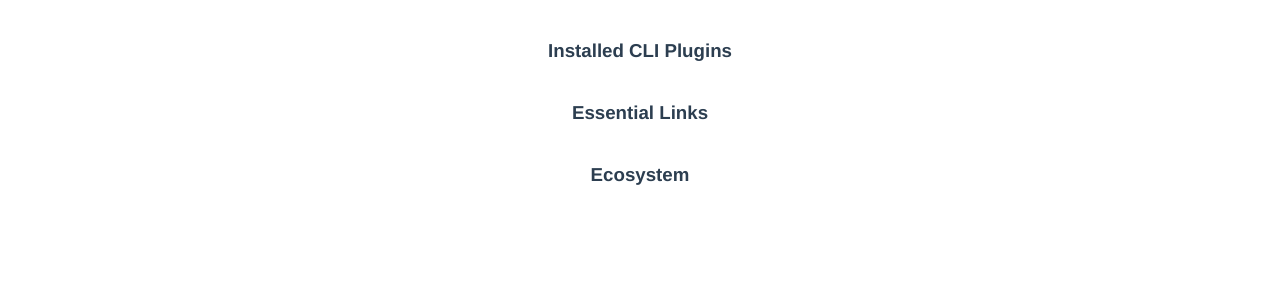
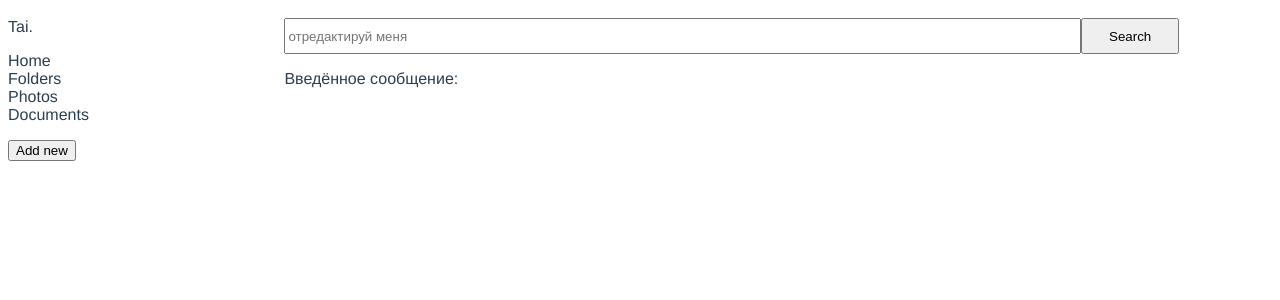
Before and after one commit to TaisiiaFenz/myTai, a Vue app: page / in a window 1280 px wide. Shown: the top 300 px of the page. Built offline with nearby package versions, Linux system fonts and the light colour scheme.

Commit message:
make structure

```diff
--- a/src/App.vue
+++ b/src/App.vue
@@ -27,7 +27,6 @@
   font-family: Avenir, Helvetica, Arial, sans-serif;
   -webkit-font-smoothing: antialiased;
   -moz-osx-font-smoothing: grayscale;
-  text-align: center;
   color: #2c3e50;
 }
 
--- a/src/components/Search/searchInput.vue
+++ b/src/components/Content/MainContent.vue
@@ -4,7 +4,7 @@
 
 <script>
     export default {
-        name: "searchInput"
+        name: "MainContent"
     }
 </script>
 
--- a/src/components/MainPage.vue
+++ b/src/components/MainPage.vue
@@ -1,32 +1,34 @@
 <template>
-    <div class="hello">
-        <h3>Installed CLI Plugins</h3>
-        <h3>Essential Links</h3>
-        <h3>Ecosystem</h3>
+    <div class="main">
+        <SearchInput/>
+        <MainNavigation/>
     </div>
 </template>
 
 <script>
+    import SearchInput from './Search/SearchInput.vue'
+    import MainNavigation from './NavBar/MainNavigation.vue'
+
     export default {
         name: "MainPage",
+        components: {
+            SearchInput,
+            MainNavigation
+        },
         props: {}
     };
 </script>
 
 <!-- Add "scoped" attribute to limit CSS to this component only -->
 <style scoped>
+    .main {
+        padding-top: 10px;
+    }
     h3 {
-        margin: 40px 0 0;
+        margin: 40px;
     }
     ul {
         list-style-type: none;
         padding: 0;
     }
-    li {
-        display: inline-block;
-        margin: 0 10px;
-    }
-    a {
-        color: #42b983;
-    }
 </style>
--- /dev/null
+++ b/src/components/NavBar/AddNewFileButton.vue
@@ -0,0 +1,13 @@
+<template>
+    <button>Add new</button>
+</template>
+
+<script>
+    export default {
+        name: "AddNewFileButton"
+    }
+</script>
+
+<style scoped>
+
+</style>
--- /dev/null
+++ b/src/components/NavBar/Logo.vue
@@ -0,0 +1,13 @@
+<template>
+    <div>Tai.</div>
+</template>
+
+<script>
+    export default {
+        name: "Logo"
+    }
+</script>
+
+<style scoped>
+
+</style>
--- /dev/null
+++ b/src/components/NavBar/MainNavigation.vue
@@ -0,0 +1,27 @@
+<template>
+    <div class="navigation">
+        <Logo/>
+        <NavigationList/>
+        <AddNewFileButton/>
+    </div>
+</template>
+
+<script>
+    import Logo from './Logo.vue'
+    import NavigationList from "./NavigationList";
+    import AddNewFileButton from "./AddNewFileButton";
+    export default {
+        name: "MainNavigation",
+        components: {
+            AddNewFileButton,
+            NavigationList,
+            Logo
+        }
+    }
+</script>
+
+<style scoped>
+.navigation {
+    width: 23%;
+}
+</style>
--- /dev/null
+++ b/src/components/NavBar/NavigationList.vue
@@ -0,0 +1,21 @@
+<template>
+    <ul>
+        <li>Home</li>
+        <li>Folders</li>
+        <li>Photos</li>
+        <li>Documents</li>
+    </ul>
+</template>
+
+<script>
+    export default {
+        name: "NavigationList"
+    }
+</script>
+
+<style scoped>
+    ul {
+        list-style-type: none;
+        padding: 0;
+    }
+</style>
--- /dev/null
+++ b/src/components/Search/SearchInput.vue
@@ -0,0 +1,36 @@
+<template>
+    <div class="input">
+        <input v-model="inputValue" placeholder="отредактируй меня">
+        <button>Search</button>
+        <p>Введённое сообщение: {{ inputValue }}</p>
+    </div>
+</template>
+
+<script>
+    export default {
+        name: "SearchInput",
+        data: function() {
+            return {
+                inputValue: ''
+            }
+        }
+    }
+</script>
+
+<style scoped>
+.input {
+    position: absolute;
+    right: 0;
+    width: 77%;
+    height: 30px;
+    padding: 0 10px;
+}
+    input {
+        width: 80%;
+        height: inherit;
+    }
+    button {
+        width: 10%;
+        height: 36px;
+    }
+</style>
```
